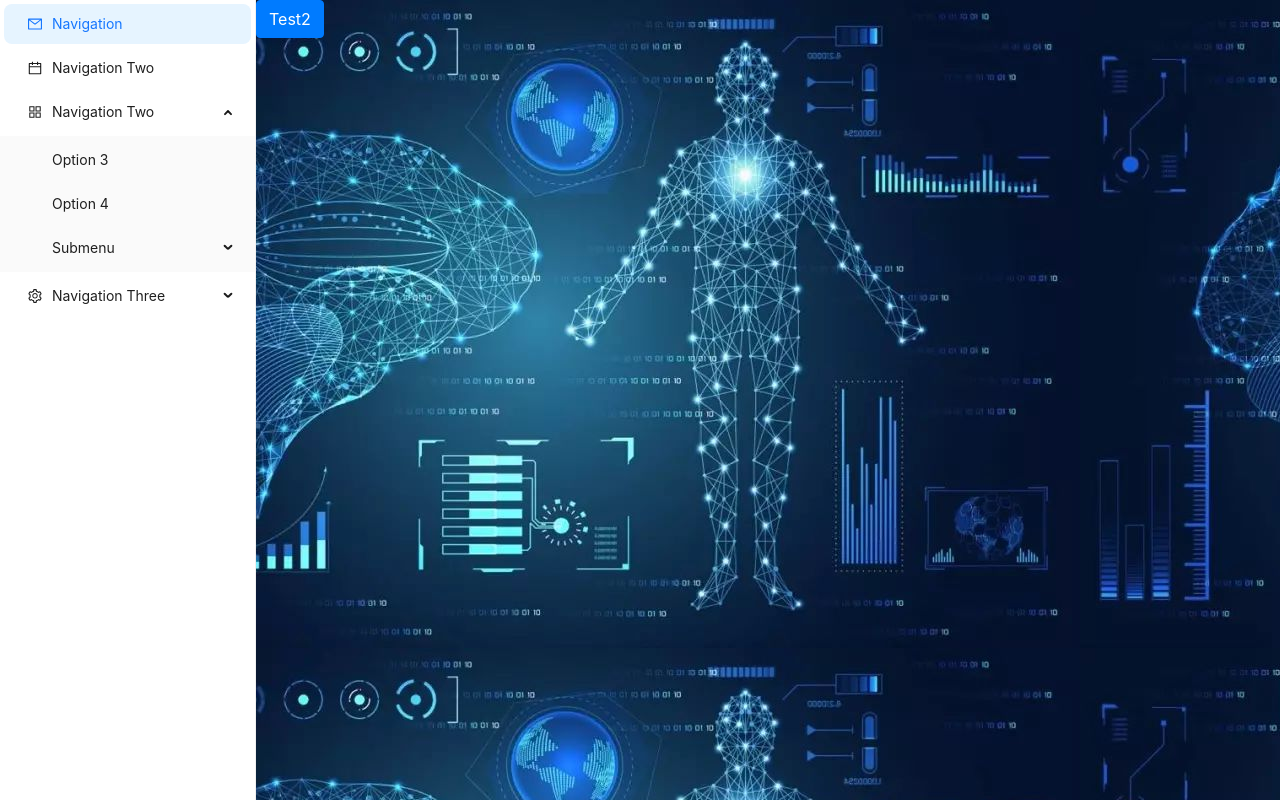
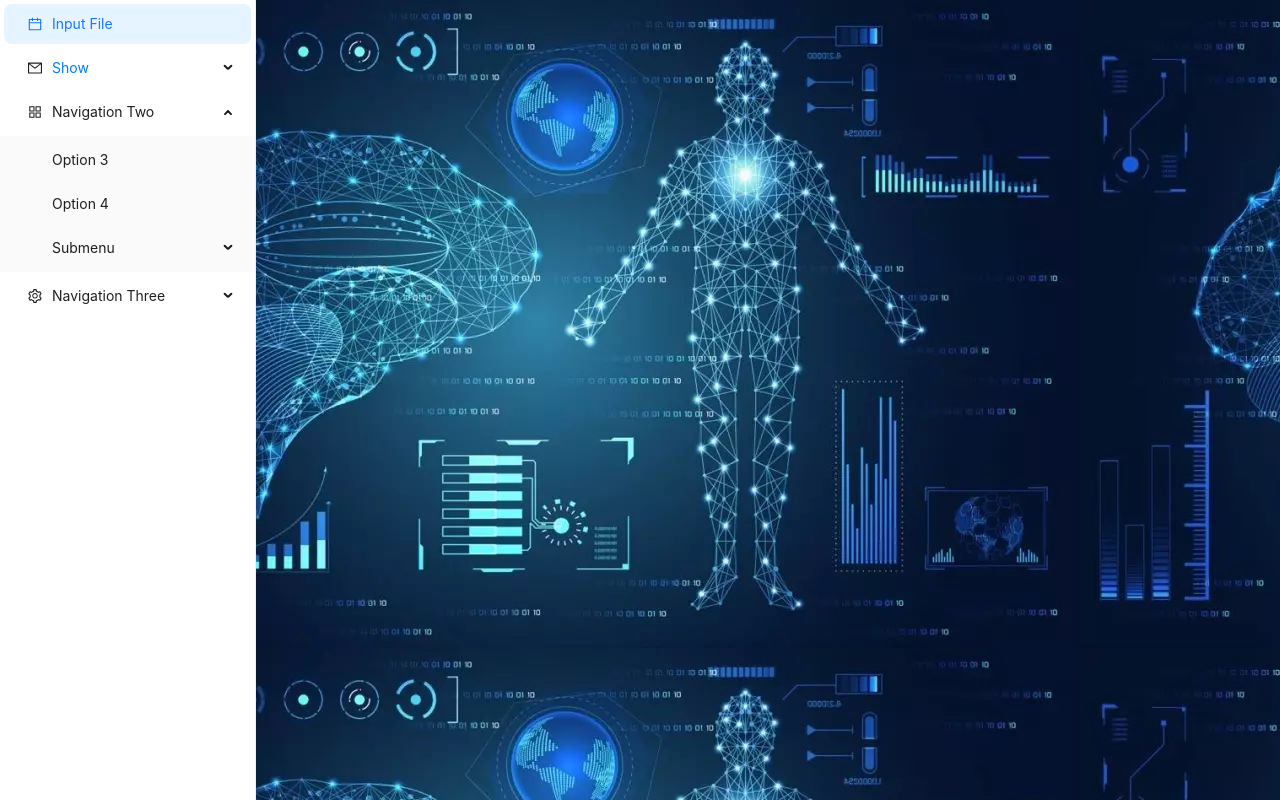
Before and after one commit to DBeidachazi/meg, a React (Create React App) app: page /test in a window 1280 px wide. Built offline with nearby package versions, Linux system fonts and the light colour scheme.

Commit message:
结构修改，测试侧边栏项目添加

```diff
--- a/src/demo/App.js
+++ b/src/demo/App.js
@@ -34,18 +34,18 @@ import UiApp from './ui/UiApp';
 
 import './App.css';
 
-import Test from "./Test";
-import Test2 from "./Test2";
+import Sidebar from "./sidebar/Sidebar";
+import TestStoreButton from "./sidebar/TestStoreButton";
 
 class App extends React.Component {
   render() {
     return (
         <BrowserRouter>
           <div style={{ display: "flex" , minHeight: "100vh" }}>
-            <Test/>
+            <Sidebar/>
             <Routes>
-              <Route path={"/"} element={<UiApp/>}/>
-              <Route path={'/test'} element={<Test2/>} />
+              <Route path={"/main"} element={<UiApp/>}/>
+              <Route path={'/'} element={<TestStoreButton/>} />
             </Routes>
           </div>
         </BrowserRouter>
--- a/src/demo/Test2.jsx
+++ /dev/null
@@ -1,24 +0,0 @@
-import React, { useEffect } from 'react';
-import { Button } from "react-bootstrap";
-
-import ActionTypes from "./store/ActionTypes";
-import { connect } from "react-redux";
-
-const Test2 = (props) => {
-  const store = props
-
-  // 想控制第一次打开页面不刷新，可以写一个标志变量
-  useEffect(() => {
-    console.log("更新后的值", store.testStore)
-  }, [store.testStore])
-
-  return (
-      <div>
-        <Button onClick={() => {
-          store.dispatch({ type: ActionTypes.SET_TEST_STORE, testStore: 456 })
-        }}>Test2</Button>
-      </div>
-  );
-};
-
-export default connect(store => store)(Test2);
--- a/src/demo/Test.jsx
+++ b/src/demo/sidebar/Sidebar.jsx
@@ -1,30 +1,6 @@
-// import React from 'react';
-// import { connect } from 'react-redux';
-// function Test() {
-//   return <div style={{
-//     flexBasis: "15%",
-//     background: "white",
-//   }}>
-//     <div style={{
-//       display: "flex",
-//       flexDirection: "column",
-//       minHeight: "100vh", // todo 好像没什么用
-//       height: "100vh"
-//     }}>
-//       <button style={{ marginBottom: "10%" }}>123</button>
-//       <button style={{ marginBottom: "10%" }}>123</button>
-//       <button style={{ marginBottom: "10%" }}>123</button>
-//       <button style={{ marginBottom: "10%" }}>123</button>
-//       <button style={{ marginBottom: "10%" }}>123</button>
-//     </div>
-//   </div>
-// }
-// export default connect(store => store)(Test)
-
 import { AppstoreOutlined, MailOutlined, CalendarOutlined, SettingOutlined } from '@ant-design/icons';
 import { Menu } from "antd";
-// import { Divider, Menu, Switch } from 'antd';
-import { useState } from 'react';
+import { useEffect, useState } from 'react';
 import { connect } from "react-redux";
 import { NavLink } from 'react-router-dom'
 
@@ -43,9 +19,9 @@ const Jump = ({ to, context }) => {
   )
 }
 
-const items = [
-  getItem(<Jump to={'/'} context={'Navigation'}/>, '1', <MailOutlined />),
-  getItem(<Jump to={'/test'} context={'Navigation Two'}/>, '2', <CalendarOutlined />),
+const items = ( ShowChildren ) => [
+  getItem(<Jump to={'/'} context={'Input File'}/>, '1', <CalendarOutlined />),
+  getItem(<Jump to={'/main'} context={'Show'}/>, '2', <MailOutlined />, ShowChildren ),
   getItem('Navigation Two', 'sub1', <AppstoreOutlined />, [
     getItem('Option 3', '3'),
     getItem('Option 4', '4'),
@@ -64,9 +40,13 @@ const items = [
   //     <LinkOutlined />,),
 ];
 
-const Test = () => {
+const Sidebar = ( store ) => {
   const [mode, ] = useState('inline');
   const [theme, ] = useState('light');
+  const [ShowChildren, SetShowChildren ] = useState([]);
+  useEffect(() => {
+    SetShowChildren(store.testArray)
+  }, [store.testArray])
   // const [mode, setMode] = useState('inline');
   // const [theme, setTheme] = useState('light');
   // const changeMode = (value) => {
@@ -90,10 +70,10 @@ const Test = () => {
             defaultOpenKeys={['sub1']}
             mode={mode}
             theme={theme}
-            items={items}
+            items={items(ShowChildren)}
         />
       </>
   );
 };
 
-export default connect(store => store)(Test);
+export default connect(store => store)(Sidebar);
--- /dev/null
+++ b/src/demo/sidebar/TestStoreButton.jsx
@@ -0,0 +1,40 @@
+import React, { useEffect } from 'react';
+import { Button } from "react-bootstrap";
+
+import ActionTypes from "../store/ActionTypes";
+import { connect } from "react-redux";
+
+const TestStoreButton = (props) => {
+  const store = props
+
+  // 想控制第一次打开页面不刷新，可以写一个标志变量
+  useEffect(() => {
+    console.log("更新后的值", store.testStore)
+    console.log(store.testArray)
+  }, [store.testStore])
+
+
+  // todo getItem Sidebar里面的方法，拿到此处用来测试，后面将此方法提取出去
+  function getItem(label, key, icon, children) {
+    return {
+      key,
+      icon,
+      children,
+      label,
+    };
+  }
+
+  return (
+      <div>
+        <Button onClick={() => {
+          store.dispatch({ type: ActionTypes.SET_TEST_STORE, testStore: 456 })
+          store.dispatch({ type: ActionTypes.SET_TEST_ARRAY, testArray: [
+              getItem('TestOption 1', '1'),
+              getItem('TestOption 2', '2')
+            ] })
+        }}>TestSoreButton</Button>
+      </div>
+  );
+};
+
+export default connect(store => store)(TestStoreButton);
--- a/src/demo/store/ActionTypes.js
+++ b/src/demo/store/ActionTypes.js
@@ -37,5 +37,7 @@ const StoreActionType = {
   SET_LOADER_DICOM: 32,
 
   SET_TEST_STORE: 33,
+
+  SET_TEST_ARRAY: 34,
 };
 export default StoreActionType;
--- a/src/demo/store/Store.js
+++ b/src/demo/store/Store.js
@@ -45,6 +45,8 @@ export const initialState = {
   loaderDicom: null,
 
   testStore: 123,
+
+  testArray: [],
 };
 //
 // App reducer
@@ -121,6 +123,9 @@ const medReducer = (state = initialState, action) => {
   case StoreActionType.SET_TEST_STORE:
     return Object.assign({}, state, { testStore: action.testStore })
 
+  case StoreActionType.SET_TEST_ARRAY:
+    return Object.assign({}, state, { testArray: action.testArray })
+
   default:
     return state;
   }
```
Also changed, not shown: 1 other file (tests, documents, lock files or other folders).
